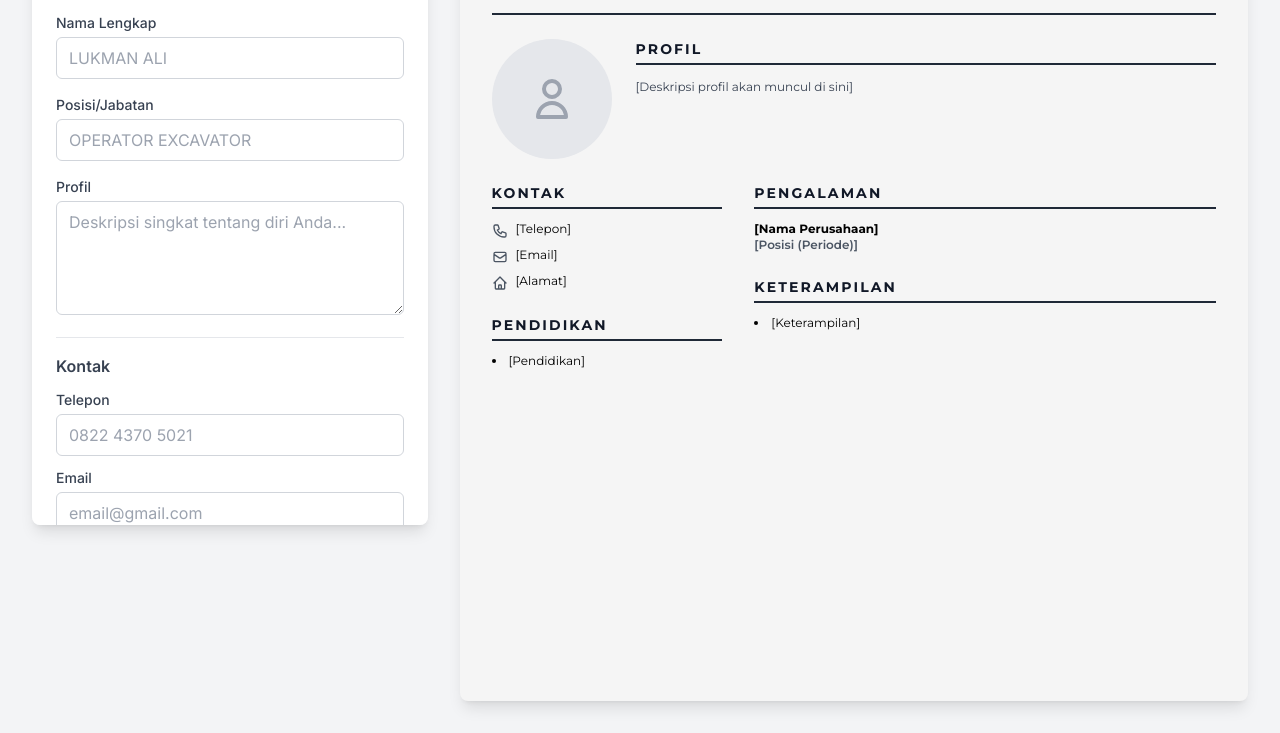
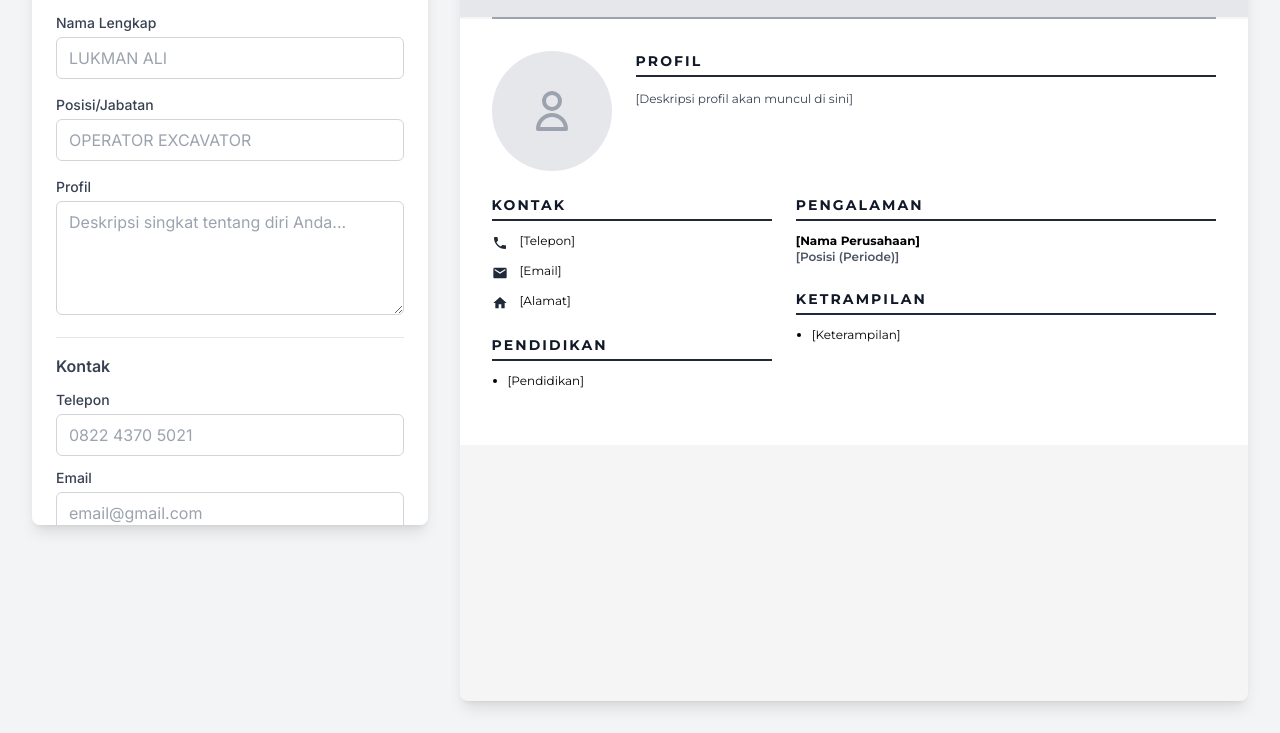
Before and after one commit to kacalayar/Surat-Lamaran-Generator, a website: page public/cv.html in a window 1280 px wide. Shown: the part 263-996 px from the top of the page. Drawn offline with nearby package versions, Linux system fonts and the light colour scheme.

Commit message:
fix(cv): update CV preview layout to match PDF example
- Header with gray background
- 2 column layout: left (kontak, pendidikan), right (pengalaman, keterampilan)
- Better icon styling with filled icons
- Proper spacing and typography

```diff
--- a/public/cv.html
+++ b/public/cv.html
@@ -152,16 +152,21 @@
                  </div>
 
                  <!-- CV Preview -->
-                 <div id="cv-preview" class="bg-white rounded-lg shadow-lg p-8" style="min-height: 800px;">
-                     <!-- Header CV -->
-                     <div class="text-center mb-6 pb-4 border-b-2 border-gray-800">
-                         <h1 id="out-nama" class="cv-name text-3xl text-gray-900 mb-2">NAMA LENGKAP</h1>
-                         <p id="out-posisi" class="cv-position text-gray-600 text-sm">POSISI / JABATAN</p>
+                <div id="cv-preview" class="rounded-lg shadow-lg overflow-hidden" style="min-height: 800px; background: #f5f5f5;">
+                    <!-- Header CV - Background Abu-abu -->
+                    <div class="bg-gray-200 px-8 py-6 text-center">
+                        <h1 id="out-nama" class="cv-name text-3xl text-gray-900 mb-3">LUKMAN ALI</h1>
+                        <p id="out-posisi" class="cv-position text-gray-700 text-sm tracking-widest">OPERATOR  EXCAVATOR</p>
                      </div>
 
-                     <!-- Foto dan Profil -->
+                    <!-- Garis Pemisah -->
+                    <div class="border-t-2 border-gray-400 mx-8"></div>
+
+                    <!-- Content Area -->
+                    <div class="p-8 bg-white">
+                        <!-- Foto dan Profil Section -->
                         <div class="flex mb-6">
-                         <div class="mr-6">
+                            <div class="mr-6 flex-shrink-0">
                                 <div class="photo-placeholder" id="photo-container">
                                     <svg class="w-12 h-12 text-gray-400" fill="none" stroke="currentColor" viewBox="0 0 24 24">
                                         <path stroke-linecap="round" stroke-linejoin="round" stroke-width="2" d="M16 7a4 4 0 11-8 0 4 4 0 018 0zM12 14a7 7 0 00-7 7h14a7 7 0 00-7-7z"></path>
@@ -169,60 +174,65 @@
                                 </div>
                              </div>
                             <div class="flex-1">
-                             <h2 class="section-title text-sm text-gray-900">Profil</h2>
+                                <h2 class="section-title text-sm text-gray-900">PROFIL</h2>
                                 <p id="out-profil" class="text-xs text-gray-700 text-justify leading-relaxed">[Deskripsi profil akan muncul di sini]</p>
                              </div>
                         </div>
 
                         <!-- 2 Column Layout -->
-                     <div class="flex gap-8">
+                        <div class="flex gap-6">
                             <!-- Kolom Kiri -->
-                         <div class="w-1/3">
+                            <div class="w-2/5">
                                 <!-- Kontak -->
                                 <div class="mb-6">
-                                 <h2 class="section-title text-sm text-gray-900">Kontak</h2>
-                                 <div class="space-y-2 text-xs">
+                                    <h2 class="section-title text-sm text-gray-900">KONTAK</h2>
+                                    <div class="space-y-3 text-xs">
                                         <div class="flex items-start">
-                                         <svg class="w-4 h-4 mr-2 mt-0.5 text-gray-600" fill="none" stroke="currentColor" viewBox="0 0 24 24">
-                                             <path stroke-linecap="round" stroke-linejoin="round" stroke-width="2" d="M3 5a2 2 0 012-2h3.28a1 1 0 01.948.684l1.498 4.493a1 1 0 01-.502 1.21l-2.257 1.13a11.042 11.042 0 005.516 5.516l1.13-2.257a1 1 0 011.21-.502l4.493 1.498a1 1 0 01.684.949V19a2 2 0 01-2 2h-1C9.716 21 3 14.284 3 6V5z"></path>
+                                            <svg class="w-4 h-4 mr-3 mt-0.5 text-gray-800" fill="currentColor" viewBox="0 0 24 24">
+                                                <path d="M6.62 10.79c1.44 2.83 3.76 5.14 6.59 6.59l2.2-2.2c.27-.27.67-.36 1.02-.24 1.12.37 2.33.57 3.57.57.55 0 1 .45 1 1V20c0 .55-.45 1-1 1-9.39 0-17-7.61-17-17 0-.55.45-1 1-1h3.5c.55 0 1 .45 1 1 0 1.25.2 2.45.57 3.57.11.35.03.74-.25 1.02l-2.2 2.2z"/>
                                             </svg>
-                                         <span id="out-telepon">[Telepon]</span>
+                                            <span id="out-telepon">0822 4370 5021</span>
                                         </div>
                                         <div class="flex items-start">
-                                         <svg class="w-4 h-4 mr-2 mt-0.5 text-gray-600" fill="none" stroke="currentColor" viewBox="0 0 24 24">
-                                             <path stroke-linecap="round" stroke-linejoin="round" stroke-width="2" d="M3 8l7.89 5.26a2 2 0 002.22 0L21 8M5 19h14a2 2 0 002-2V7a2 2 0 00-2-2H5a2 2 0 00-2 2v10a2 2 0 002 2z"></path>
+                                            <svg class="w-4 h-4 mr-3 mt-0.5 text-gray-800" fill="currentColor" viewBox="0 0 24 24">
+                                                <path d="M20 4H4c-1.1 0-1.99.9-1.99 2L2 18c0 1.1.9 2 2 2h16c1.1 0 2-.9 2-2V6c0-1.1-.9-2-2-2zm0 4l-8 5-8-5V6l8 5 8-5v2z"/>
                                             </svg>
-                                         <span id="out-email">[Email]</span>
+                                            <span id="out-email">email@gmail.com</span>
                                         </div>
                                         <div class="flex items-start">
-                                         <svg class="w-4 h-4 mr-2 mt-0.5 text-gray-600" fill="none" stroke="currentColor" viewBox="0 0 24 24">
-                                             <path stroke-linecap="round" stroke-linejoin="round" stroke-width="2" d="M3 12l2-2m0 0l7-7 7 7M5 10v10a1 1 0 001 1h3m10-11l2 2m-2-2v10a1 1 0 01-1 1h-3m-6 0a1 1 0 001-1v-4a1 1 0 011-1h2a1 1 0 011 1v4a1 1 0 001 1m-6 0h6"></path>
+                                            <svg class="w-4 h-4 mr-3 mt-0.5 text-gray-800" fill="currentColor" viewBox="0 0 24 24">
+                                                <path d="M10 20v-6h4v6h5v-8h3L12 3 2 12h3v8z"/>
                                             </svg>
-                                         <span id="out-alamat" class="whitespace-pre-line">[Alamat]</span>
+                                            <span id="out-alamat" class="whitespace-pre-line">Ds.Sukorejo rt.01 / rw.01
+kec.Tambakrejo, Kab.Bojonegoro</span>
                                         </div>
                                      </div>
                                  </div>
 
                                 <!-- Pendidikan -->
                                 <div class="mb-6">
-                                 <h2 class="section-title text-sm text-gray-900">Pendidikan</h2>
-                                 <ul id="out-pendidikan" class="text-xs space-y-1 list-disc list-inside">
-                                     <li>[Pendidikan 1]</li>
+                                    <h2 class="section-title text-sm text-gray-900">PENDIDIKAN</h2>
+                                    <ul id="out-pendidikan" class="text-xs space-y-1 list-disc list-outside ml-4">
+                                        <li>SDN SUKOREJO 3 ( 1997 - 2003 )</li>
+                                        <li>SMP N 1 TAMBAKREJO ( 2003 - 2006 )</li>
+                                        <li>SMA N 1 TAMBAKREJO ( 2006 - 2009 )</li>
                                     </ul>
                                 </div>
                              </div>
 
                             <!-- Kolom Kanan -->
-                         <div class="w-2/3">
+                            <div class="w-3/5">
                                 <!-- Pengalaman -->
                                 <div class="mb-6">
-                                 <h2 class="section-title text-sm text-gray-900">Pengalaman</h2>
+                                    <h2 class="section-title text-sm text-gray-900">PENGALAMAN</h2>
                                     <div id="out-pengalaman" class="space-y-4">
                                         <div class="exp-item">
-                                         <p class="font-bold text-xs">[Nama Perusahaan]</p>
-                                         <p class="text-xs text-gray-600 font-semibold">[Posisi (Periode)]</p>
-                                         <ul class="text-xs list-disc list-inside mt-1">
-                                             <li>[Deskripsi pekerjaan]</li>
+                                            <p class="font-bold text-xs">PT.PUNGGAWA UTAMA</p>
+                                            <p class="text-xs font-semibold">Operator Excavator & Operator Compactor</p>
+                                            <p class="text-xs text-gray-600">( Januari 2023 - Februari 2025 )</p>
+                                            <ul class="text-xs list-disc list-outside ml-4 mt-1 text-justify">
+                                                <li>Mengoperasikan Excavator di quarry meliputi kegiatan loading batu, breaker batu dan OB tanah.</li>
+                                                <li>Mengoperasikan Compactor untuk pemadatan jalan DT ke lokasi quarry.</li>
                                             </ul>
                                         </div>
                                     </div>
@@ -230,10 +240,14 @@
 
                                 <!-- Keterampilan -->
                                 <div>
-                                 <h2 class="section-title text-sm text-gray-900">Keterampilan</h2>
-                                 <ul id="out-keterampilan" class="text-xs space-y-1 list-disc list-inside">
-                                     <li>[Keterampilan 1]</li>
+                                    <h2 class="section-title text-sm text-gray-900">KETRAMPILAN</h2>
+                                    <ul id="out-keterampilan" class="text-xs space-y-1 list-disc list-outside ml-4">
+                                        <li>Pengoperasian Excavator HITACHI zaxis 110 MF</li>
+                                        <li>Pengoperasian Excavator CAT 320 GC</li>
+                                        <li>Pengoperasian Excavator XCMG XE215G</li>
+                                        <li>Pengoperasian Compactor HAMM</li>
                                     </ul>
+                                </div>
                              </div>
                          </div>
                      </div>
```
Also changed, not shown: public/output.css. Lines whose indentation alone changed are shown as unchanged.
